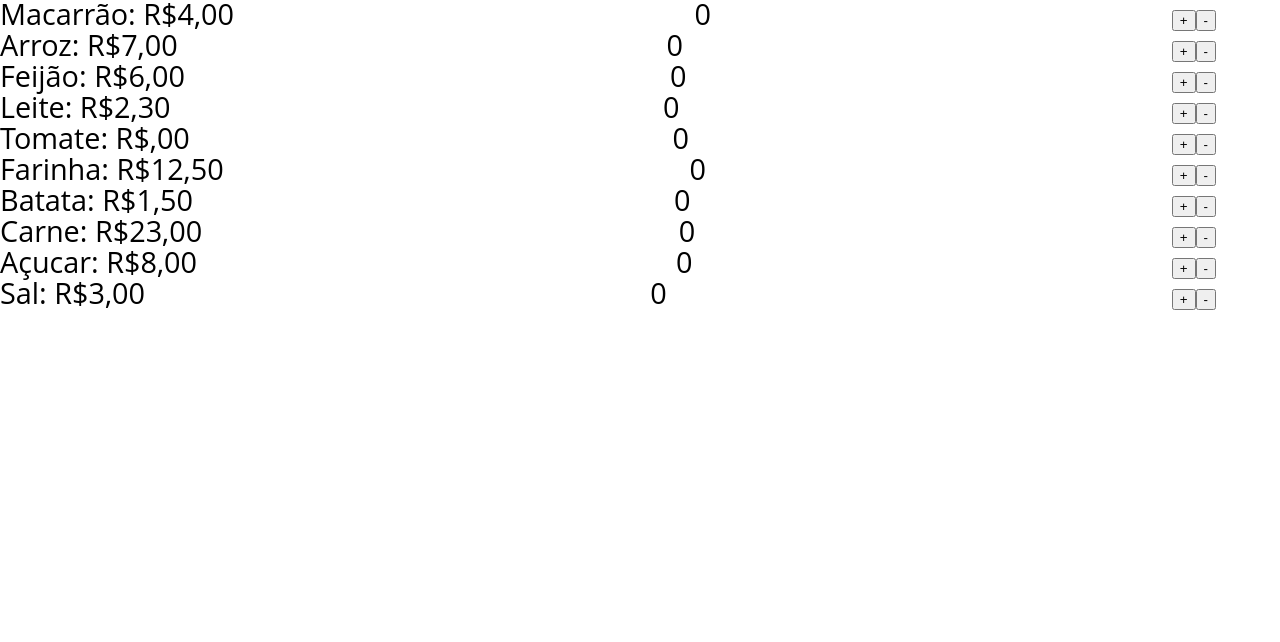
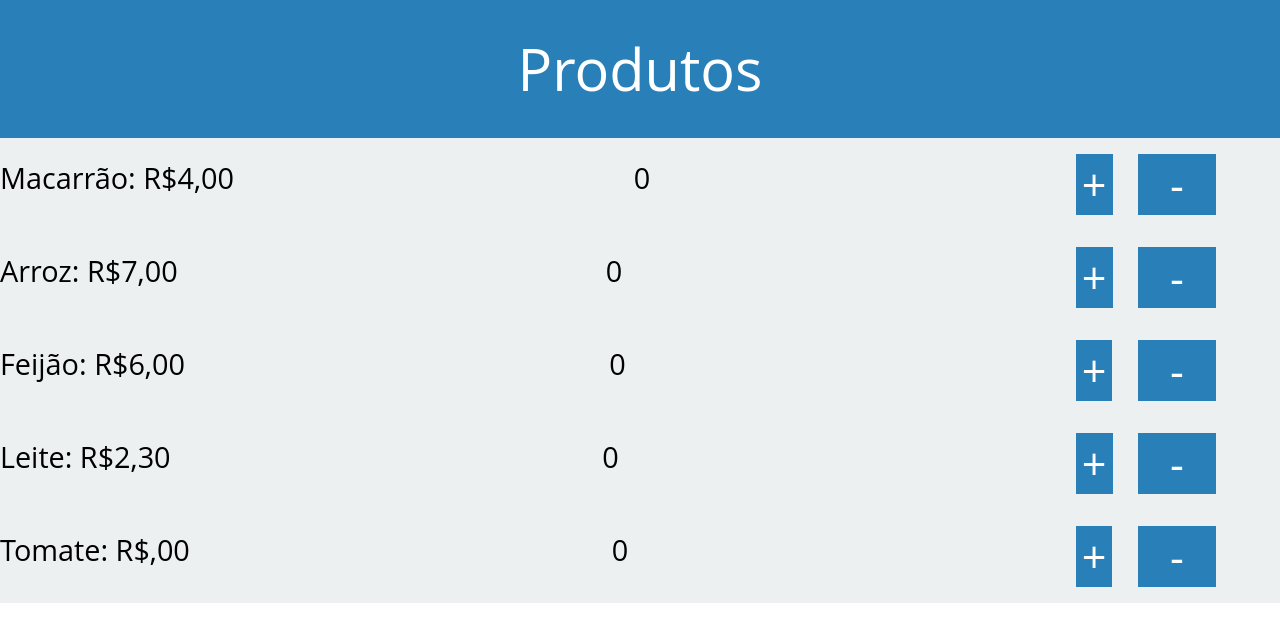
Before and after one commit to eduardoproencio/projeto-caixa-engenharia, a plain HTML site: page www/index.html in a window 1280 px wide. Both pictures are taken after a click on the button "Realizar Venda". Drawn offline with Linux system fonts and the light colour scheme.

Commit message:
organizar os itens da tela de compra

```diff
--- a/www/css/main.css
+++ b/www/css/main.css
@@ -14,25 +14,57 @@ body{
 
 section.inicio{
 	text-align: center;
-
-
+}
+section.inicio ul{
+	margin-top: 20vh;
 }
 section.inicio button{
 	margin-top: 5vh;
 	background: #A39BE7;
 	border: none;
 	color: white;
-	padding: 2vw;
+	padding: 4vw;
+	font-size: 1.5em;
 }
 
 section.compra{
 	display: none;
 }
+section.compra h2{
+	text-align: center;
+	background: #2980b9;
+	top: 0;
+	padding: 5vh;
+	font-size: 2em;
+	color: white;
+}
+
 section.compra ul li{
 	justify-content: space-between;
 	display: flex;
 	padding: 0 5vw 0 0;
+	padding-top: 2vh;
+	background: #ecf0f1;
+	padding-bottom: 2vh;
+	line-height: 6vh;
 }
+section.compra ul li div button{
+	border: none;
+	color: white;
+	font-family: open sans;
+	font-size: 1.5em;
+	background: #2980b9;
+	margin-left: 2vw;
+
+}
+section.compra ul li div button.sub{
+	padding-left: 2.5vw;
+	padding-right: 2.5vw;
+}
+section.compra ul li div button.subtracao1{
+}
+
+
 section.estoque{
 	display: none;
 }
--- a/www/index.html
+++ b/www/index.html
@@ -21,17 +21,13 @@
 	</section>
 
 	<section class="compra">
+			<h2>Produtos</h2>
 		<ul>
-			<li><h1>Macarrão: R$4,00</h1><p><span class="macarrao">0</span></p><div><button class="soma1">+</button><button class="subtracao1">-</button></div></li>
-			<li><h1>Arroz: R$7,00</h1><p><span class="arroz">0</span></p><div><button class="soma1">+</button><button class="subtracao1">-</button></div></li>
-			<li><h1>Feijão: R$6,00</h1><p><span class="feijao">0</span></p><div><button class="soma1">+</button><button class="subtracao1">-</button></div></li>
-			<li><h1>Leite: R$2,30</h1><p><span class="leite">0</span></p><div><button class="soma1">+</button><button class="subtracao1">-</button></div></li>
-			<li><h1>Tomate: R$,00 </h1><p><span class="tomate">0</span></p><div><button class="soma1">+</button><button class="subtracao1">-</button></div></li>
-			<li><h1>Farinha: R$12,50</h1><p><span class="farinha">0</span></p><div><button class="soma1">+</button><button class="subtracao1">-</button></div></li>
-			<li><h1>Batata: R$1,50 </h1><p><span class="batata">0</span></p><div><button class="soma1">+</button><button class="subtracao1">-</button></div></li>
-			<li><h1>Carne: R$23,00</h1><p><span class="carne">0</span></p><div><button class="soma1">+</button><button class="subtracao1">-</button></div></li>
-			<li><h1>Açucar: R$8,00</h1><p><span class="acucar">0</span></p><div><button class="soma1">+</button><button class="subtracao1">-</button></div></li>
-			<li><h1>Sal: R$3,00 </h1><p><span class="sal"></span>0</p><div><button class="soma1">+</button><button class="subtracao1">-</button></div></li>
+			<li><h1>Macarrão: R$4,00</h1><p><span class="macarrao">0</span></p><div><button class="soma1">+</button><button class="sub subtracao1">-</button></div></li>
+			<li><h1>Arroz: R$7,00</h1><p><span class="arroz">0</span></p><div><button class="soma2">+</button><button class="sub subtracao2">-</button></div></li>
+			<li><h1>Feijão: R$6,00</h1><p><span class="feijao">0</span></p><div><button class="soma3">+</button><button class="sub ssubtracao3">-</button></div></li>
+			<li><h1>Leite: R$2,30</h1><p><span class="leite">0</span></p><div><button class="soma4">+</button><button class="sub subtracao4">-</button></div></li>
+			<li><h1>Tomate: R$,00 </h1><p><span class="tomate">0</span></p><div><button class="soma5">+</button><button class="sub subtracao5">-</button></div></li>
 		</ul>
 	</section>
 
@@ -64,7 +60,6 @@
 		telaInicio.hide();
 		telaVenda.show();
 
-
 	});
 
 
```
